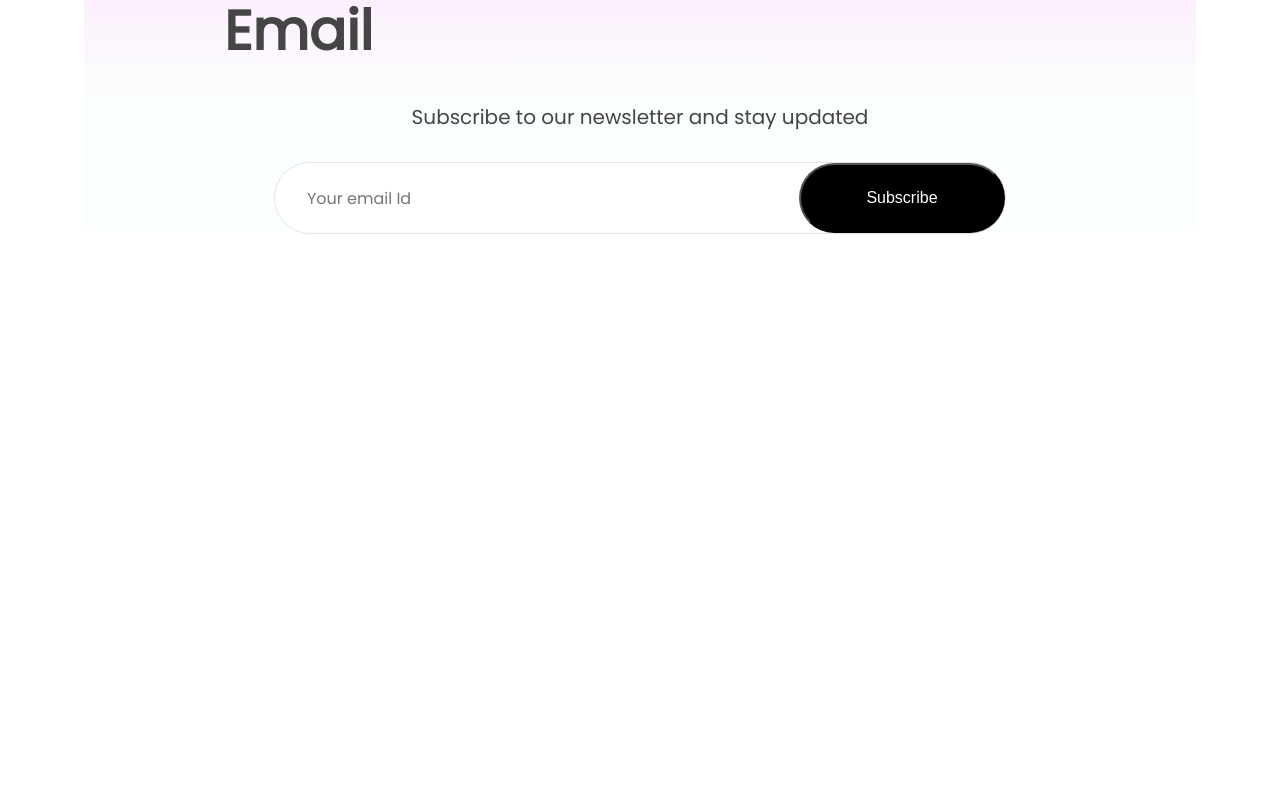
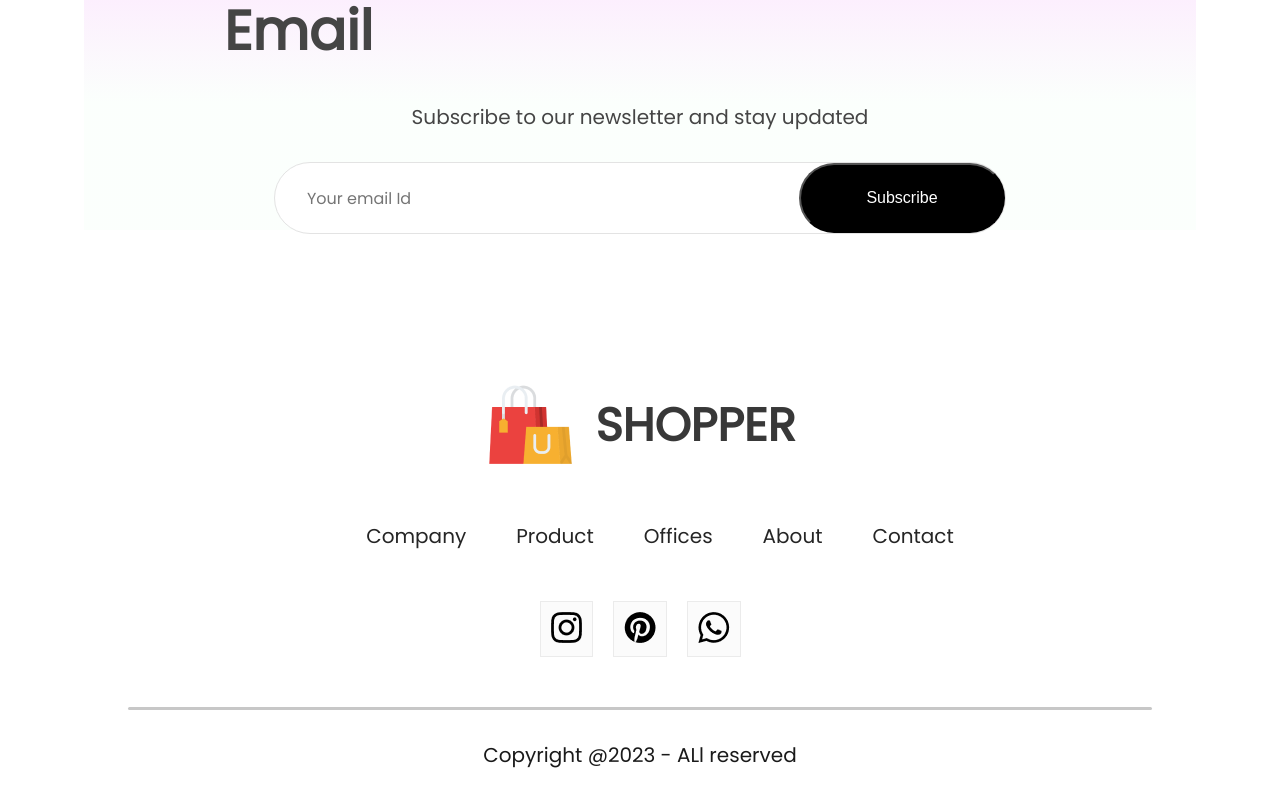
Before and after one commit to neerajkrmehta/ReaactProject, a React (Vite) app in the folder ShoppingApp/: page / in a window 1280 px wide. Shown: the part 3598-4398 px from the top of the page. Before the commit the page ends 3978 px from the top, so only its background shows below. Built offline with nearby package versions, Linux system fonts and the light colour scheme; a web font is replaced by a local one.

Commit message:
Complete Home Page Which is Shop Page

```diff
--- /dev/null
+++ b/ShoppingApp/src/Component/Footer/Footer.css
@@ -0,0 +1,56 @@
+.footer{
+    display: flex;
+    flex-direction: column;
+    justify-content: center;
+    align-items: center;
+    gap: 50px;
+
+}
+.footer-logo{
+    display: flex;
+    align-items: center;
+    gap: 20px;
+}
+.footer-logo p{
+    color: #383838;
+    font-size: 46px;
+    font-weight: 700;
+}
+.footer-links{
+    display: flex;
+    list-style: none;
+    gap: 50px;
+    color: #252525;
+    font-size: 20px;
+
+}
+.footer-links li{
+cursor: pointer;
+}
+.footer-social-icon{
+    display: flex;
+    gap: 20px;
+}
+.footer-icon-container{
+    padding: 10px;
+    padding-bottom: 6px;
+    background: #fbfbfb;
+    border: 1px solid #ebebeb;
+}
+.footer-copyright{
+    display: flex;
+    flex-direction: column;
+    align-items: center;
+    gap: 30px;
+    width: 100%;
+    margin-bottom: 30px;
+    color: #1a1a1a;
+    font-size: 20px;
+}
+.footer-copyright hr{
+    width: 80%;
+    border: none;
+    border-radius: 10px;
+    height: 3px;
+    background: #c7c7c7;
+}
--- /dev/null
+++ b/ShoppingApp/src/Component/Footer/Footer.jsx
@@ -0,0 +1,42 @@
+import React from 'react'
+import './Footer.css'
+import footer_logo from '../Assets/logo_big.png'
+import instagram_icon from '../Assets/instagram_icon.png'
+import pintester_icon from '../Assets/pintester_icon.png'
+import whatsapp_icon from '../Assets/whatsapp_icon.png'
+export const Footer = () => {
+  return (
+    <div className='footer'>
+     <div className="footer-logo">
+        <img src={footer_logo} alt="" />
+        <p>SHOPPER</p>
+     </div>
+     <ul className="footer-links">
+        <li>Company</li>
+        <li>Product</li>
+        <li>Offices</li>
+        <li>About</li>
+        <li>Contact</li>
+     </ul>
+     <div className="footer-social-icon">
+        <div className="footer-icon-container">
+            <img src={instagram_icon} alt="" />
+
+        </div>
+        <div className="footer-icon-container">
+            <img src={pintester_icon} alt="" />
+
+        </div>
+        <div className="footer-icon-container">
+            <img src={whatsapp_icon} alt="" />
+
+        </div>
+     </div>
+     <div className="footer-copyright">
+        <hr />
+        <p>Copyright @2023 - ALl reserved</p>
+     </div>
+
+    </div>
+  )
+}
--- a/ShoppingApp/src/Pages/Shop.jsx
+++ b/ShoppingApp/src/Pages/Shop.jsx
@@ -4,6 +4,7 @@
 import { Offers } from '../Component/Offers/Offers'
 import { NewCollections } from '../Component/NewCollections/NewCollections'
 import { NewsLetter } from '../Component/NewsLetter/NewsLetter'
+import { Footer } from '../Component/Footer/Footer'
 
 export const Shop = () => {
   return (
@@ -13,6 +14,7 @@
       <Offers/>
       <NewCollections/>
       <NewsLetter/>
+      <Footer/>
     </div>
   )
 }
```
